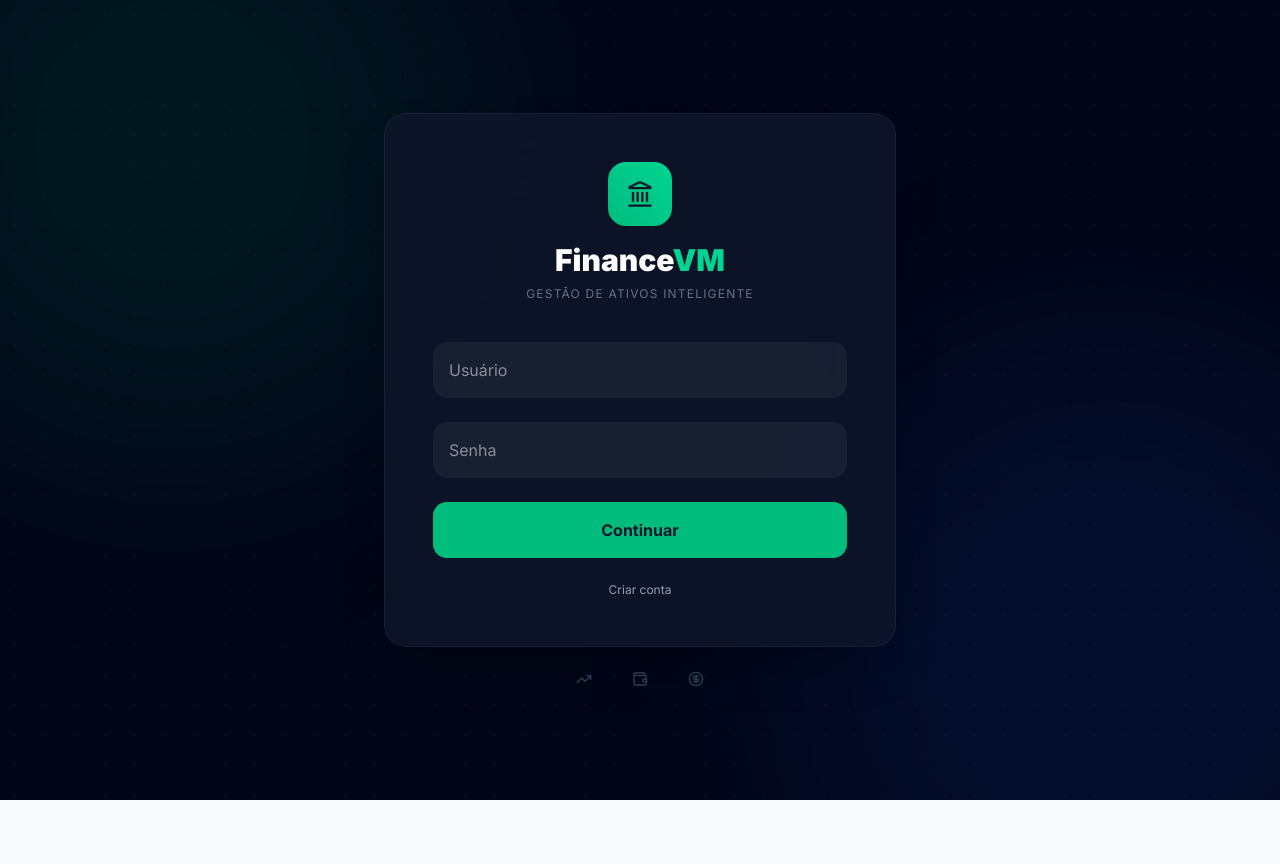
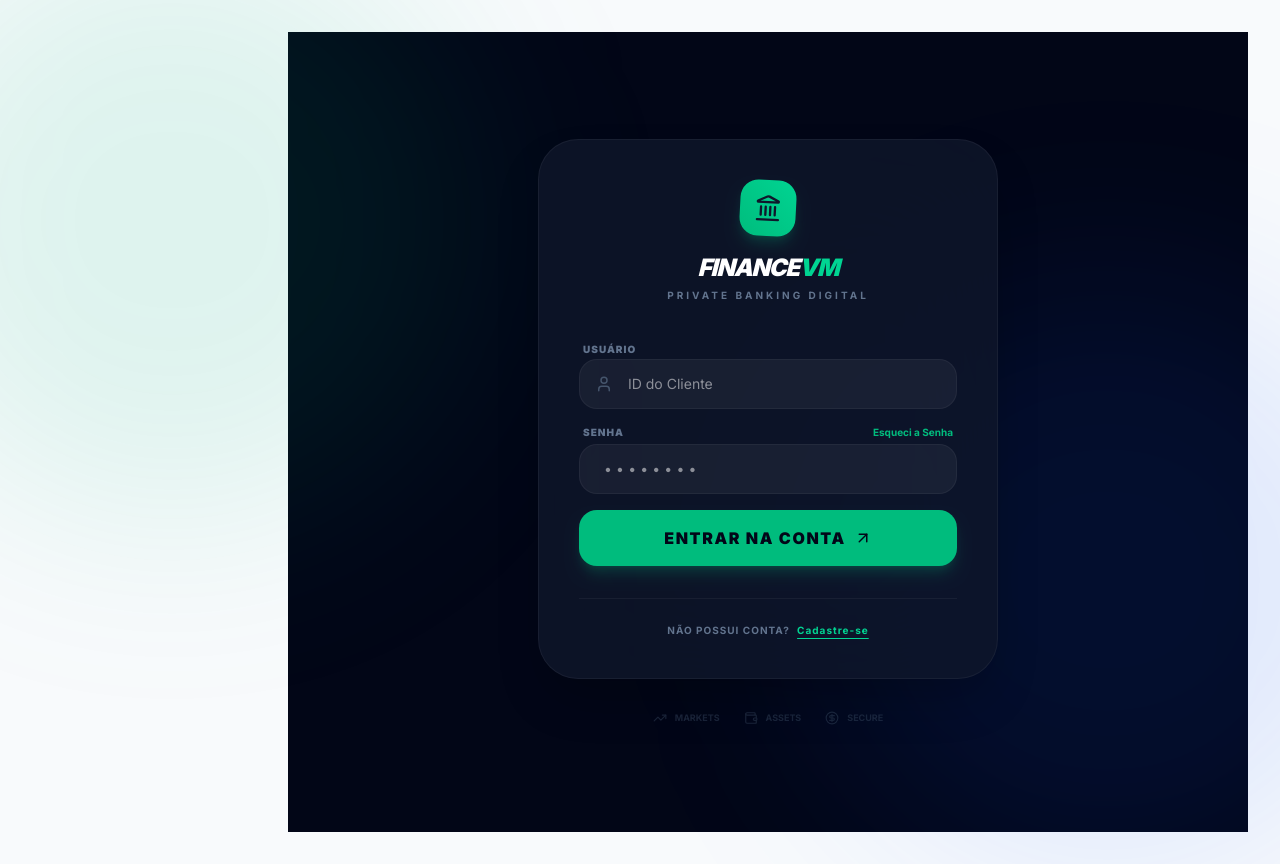
Before and after one commit to VictorrMendes/Frontend_Finances, a Next.js app: page /login in a window 1280 px wide. Before the commit the page ends 800 px from the top, so only its background shows below. Built offline with nearby package versions, Linux system fonts and the light colour scheme; no server answers.

Commit message:
feat: implementado melhorias login

```diff
--- a/src/app/login/page.tsx
+++ b/src/app/login/page.tsx
@@ -1,13 +1,12 @@
 "use client";
 
-import { useState } from "react";
+import { useState, useEffect } from "react";
 import { useRouter } from "next/navigation";
-import { User, Mail, ArrowLeft, Loader2, Wallet, TrendingUp, Landmark, ArrowUpRight, CircleDollarSign } from "lucide-react";
+import { User, Mail, ArrowLeft, Loader2, Landmark, ArrowUpRight, TrendingUp, Wallet, CircleDollarSign } from "lucide-react";
 
 type ViewState = "login" | "register" | "forgot_password";
 
 export default function LoginPage() {
-
   const [view, setView] = useState<ViewState>("login");
   const [username, setUsername] = useState("");
   const [email, setEmail] = useState("");
@@ -17,7 +16,14 @@ export default function LoginPage() {
   const [loading, setLoading] = useState(false);
 
   const router = useRouter();
-  const API_URL = process.env.NEXT_PUBLIC_API_URL || "https://victorrmendes.pythonanywhere.com";
+  const API_URL = "https://victorrmendes.pythonanywhere.com";
+
+  // Limpa possíveis travas de Service Worker ou sessões antigas ao abrir
+  useEffect(() => {
+    if ('serviceWorker' in navigator) {
+      navigator.serviceWorker.getRegistrations().then(regs => regs.forEach(r => r.unregister()));
+    }
+  }, []);
 
   const changeView = (newView: ViewState) => {
     setView(newView);
@@ -32,158 +38,121 @@ export default function LoginPage() {
 
     try {
       if (view === "login") {
-        const resposta = await fetch(`${API_URL}/api/token/`, {
+        const res = await fetch(`${API_URL}/api/token/`, {
           method: "POST",
           headers: { "Content-Type": "application/json" },
           body: JSON.stringify({ username, password }),
           credentials: "include",
         });
 
-        if (resposta.ok) {
+        if (res.ok) {
           localStorage.setItem("username", username);
           localStorage.setItem("is_logged", "true");
           router.push("/");
         } else {
-          setErro("Credenciais inválidas. Tente novamente.");
+          setErro("Credenciais inválidas ou acesso negado.");
         }
-      }
-      else if (view === "register") {
-        const resposta = await fetch(`${API_URL}/api/usuarios/registrar/`, {
+      } else if (view === "register") {
+        const res = await fetch(`${API_URL}/api/usuarios/registrar/`, {
           method: "POST",
           headers: { "Content-Type": "application/json" },
           body: JSON.stringify({ username, email, password }),
         });
-
-        if (resposta.ok) {
-          setSucesso("Conta bancária virtual criada! Acesse agora.");
+        if (res.ok) {
+          setSucesso("Conta criada! Realize o acesso.");
           changeView("login");
         } else {
-          const dadosErro = await resposta.json();
-          setErro(dadosErro.username ? dadosErro.username[0] : "Erro ao processar registro.");
+          setErro("Falha no registro. Verifique os dados.");
         }
-      }
-      else if (view === "forgot_password") {
-        const resposta = await fetch(`${API_URL}/api/usuarios/recuperar-senha/`, {
+      } else if (view === "forgot_password") {
+        const res = await fetch(`${API_URL}/api/usuarios/recuperar-senha/`, {
           method: "POST",
           headers: { "Content-Type": "application/json" },
           body: JSON.stringify({ email }),
         });
-
-        if (resposta.ok) {
-          setSucesso("Verifique sua caixa de entrada para redefinir.");
-          setTimeout(() => changeView("login"), 4000);
-        } else {
-          setErro("E-mail não encontrado em nossa base.");
-        }
+        if (res.ok) setSucesso("Instruções enviadas ao e-mail.");
+        else setErro("E-mail não localizado.");
       }
-    } catch (error) {
-      setErro("Sem conexão com o servidor financeiro.");
+    } catch (err) {
+      setErro("Erro de conexão com o servidor.");
     } finally {
       setLoading(false);
     }
   };
 
   return (
-    <div className="fixed inset-0 z-[999] w-full h-full flex items-center justify-center bg-[#020617] overflow-y-auto font-sans px-3 sm:px-4">
+    <div className="min-h-screen w-full flex flex-col items-center justify-center bg-[#020617] overflow-y-auto font-sans p-4">
+      {/* GLOW BACKGROUND */}
+      <div className="fixed top-[-10%] left-[-10%] w-[300px] sm:w-[600px] h-[300px] sm:h-[600px] bg-emerald-500/10 rounded-full blur-[100px] pointer-events-none"></div>
+      <div className="fixed bottom-[-10%] right-[-10%] w-[300px] sm:w-[600px] h-[300px] sm:h-[600px] bg-blue-600/10 rounded-full blur-[100px] pointer-events-none"></div>
 
-      {/* BACKGROUND */}
-      <div className="absolute top-[-20%] left-[-10%] w-[300px] sm:w-[600px] h-[300px] sm:h-[600px] bg-emerald-500/10 rounded-full blur-[120px]"></div>
-      <div className="absolute bottom-[-20%] right-[-10%] w-[300px] sm:w-[600px] h-[300px] sm:h-[600px] bg-blue-600/10 rounded-full blur-[120px]"></div>
+      <div className="relative z-10 w-full max-w-[460px] py-8">
+        <div className="bg-slate-900/80 backdrop-blur-3xl border border-white/5 p-6 sm:p-10 rounded-[2.5rem] shadow-2xl">
 
-      <div className="absolute inset-0 opacity-[0.02] pointer-events-none"
-        style={{
-          backgroundImage: `radial-gradient(#fff 1px, transparent 1px)`,
-          backgroundSize: '30px 30px'
-        }}
-      />
-
-      <div className="relative z-10 w-full max-w-md sm:max-w-lg">
-
-        {/* CARD */}
-        <div className="bg-slate-900/80 backdrop-blur-3xl border border-white/5 p-5 sm:p-8 lg:p-12 rounded-3xl shadow-2xl">
-
-          {/* HEADER */}
-          <div className="flex flex-col items-center mb-8 sm:mb-10 text-center">
-            <div className="w-14 h-14 sm:w-16 sm:h-16 bg-gradient-to-tr from-emerald-500 to-emerald-400 rounded-2xl flex items-center justify-center mb-4">
+          <div className="flex flex-col items-center mb-8 text-center">
+            <div className="w-14 h-14 bg-gradient-to-tr from-emerald-500 to-emerald-400 rounded-2xl flex items-center justify-center mb-4 rotate-3 shadow-lg shadow-emerald-500/20">
               <Landmark className="text-slate-900" size={28} />
             </div>
-
-            <h1 className="text-2xl sm:text-3xl font-black text-white">
-              Finance<span className="text-emerald-400">VM</span>
-            </h1>
-
-            <p className="text-slate-500 text-[10px] sm:text-xs uppercase tracking-widest mt-2">
-              Gestão de Ativos Inteligente
-            </p>
+            <h1 className="text-2xl font-black text-white italic tracking-tighter">FINANCE<span className="text-emerald-400">VM</span></h1>
+            <p className="text-slate-500 text-[10px] uppercase tracking-[0.3em] mt-1 font-bold">Private Banking Digital</p>
           </div>
 
-          {/* ALERTAS */}
-          {erro && <div className="text-red-400 text-xs mb-4">{erro}</div>}
-          {sucesso && <div className="text-emerald-400 text-xs mb-4">{sucesso}</div>}
+          {erro && <div className="bg-red-500/10 border-l-4 border-red-500 text-red-400 p-3 rounded-r-xl text-[11px] font-bold mb-6 animate-pulse">{erro}</div>}
+          {sucesso && <div className="bg-emerald-500/10 border-l-4 border-emerald-500 text-emerald-400 p-3 rounded-r-xl text-[11px] font-bold mb-6">{sucesso}</div>}
 
-          <form onSubmit={handleSubmit} className="space-y-4 sm:space-y-6">
-
+          <form onSubmit={handleSubmit} className="space-y-4">
             {(view === "login" || view === "register") && (
-              <input
-                type="text"
-                required
-                className="w-full p-3 sm:p-4 rounded-xl bg-white/5 text-white text-sm sm:text-base"
-                placeholder="Usuário"
-                value={username}
-                onChange={(e) => setUsername(e.target.value)}
-              />
+              <div className="space-y-1">
+                <label className="text-[10px] font-black text-slate-500 uppercase tracking-widest ml-1">Usuário</label>
+                <div className="relative group">
+                  <User className="absolute left-4 top-1/2 -translate-y-1/2 text-slate-600 group-focus-within:text-emerald-400 transition-colors" size={18} />
+                  <input type="text" required value={username} onChange={(e) => setUsername(e.target.value)}
+                    className="w-full pl-12 pr-4 py-3.5 bg-white/5 border border-white/5 rounded-2xl text-white text-sm focus:outline-none focus:border-emerald-500/50 transition-all" placeholder="ID do Cliente" />
+                </div>
+              </div>
             )}
 
             {(view === "register" || view === "forgot_password") && (
-              <input
-                type="email"
-                required
-                className="w-full p-3 sm:p-4 rounded-xl bg-white/5 text-white text-sm sm:text-base"
-                placeholder="Email"
-                value={email}
-                onChange={(e) => setEmail(e.target.value)}
-              />
+              <div className="space-y-1">
+                <label className="text-[10px] font-black text-slate-500 uppercase tracking-widest ml-1">E-mail</label>
+                <div className="relative group">
+                  <Mail className="absolute left-4 top-1/2 -translate-y-1/2 text-slate-600 group-focus-within:text-emerald-400 transition-colors" size={18} />
+                  <input type="email" required value={email} onChange={(e) => setEmail(e.target.value)}
+                    className="w-full pl-12 pr-4 py-3.5 bg-white/5 border border-white/5 rounded-2xl text-white text-sm focus:outline-none focus:border-emerald-500/50 transition-all" placeholder="cliente@email.com" />
+                </div>
+              </div>
             )}
 
             {(view === "login" || view === "register") && (
-              <input
-                type="password"
-                required
-                className="w-full p-3 sm:p-4 rounded-xl bg-white/5 text-white text-sm sm:text-base"
-                placeholder="Senha"
-                value={password}
-                onChange={(e) => setPassword(e.target.value)}
-              />
+              <div className="space-y-1">
+                <div className="flex justify-between items-center px-1">
+                  <label className="text-[10px] font-black text-slate-500 uppercase tracking-widest">Senha</label>
+                  {view === "login" && <button type="button" onClick={() => changeView("forgot_password")} className="text-[10px] font-bold text-emerald-500">Esqueci a Senha</button>}
+                </div>
+                <input type="password" required value={password} onChange={(e) => setPassword(e.target.value)}
+                  className="w-full px-6 py-3.5 bg-white/5 border border-white/5 rounded-2xl text-white text-sm tracking-[0.3em] focus:outline-none focus:border-emerald-500/50 transition-all" placeholder="••••••••" />
+              </div>
             )}
 
-            <button
-              type="submit"
-              disabled={loading}
-              className="w-full py-3 sm:py-4 bg-emerald-500 text-slate-900 rounded-xl font-bold flex items-center justify-center gap-2"
-            >
-              {loading ? <Loader2 className="animate-spin" /> : "Continuar"}
+            <button type="submit" disabled={loading} className="w-full bg-emerald-500 hover:bg-emerald-400 text-slate-950 py-4 rounded-2xl font-black uppercase tracking-widest transition-all shadow-lg shadow-emerald-500/20 flex items-center justify-center gap-2 active:scale-95 disabled:opacity-50">
+              {loading ? <Loader2 className="animate-spin" size={20} /> : <>{view === "login" ? "Entrar na Conta" : view === "register" ? "Abrir Conta" : "Recuperar"} <ArrowUpRight size={18} /></>}
             </button>
-
           </form>
 
-          {/* LINKS */}
-          <div className="mt-6 text-center text-xs text-slate-400">
+          <div className="mt-8 pt-6 border-t border-white/5 text-center">
             {view === "login" ? (
-              <button onClick={() => changeView("register")}>Criar conta</button>
+              <p className="text-slate-500 text-[10px] font-bold uppercase tracking-widest">Não possui conta? <button onClick={() => changeView("register")} className="text-emerald-400 underline underline-offset-4 ml-1 transition-colors">Cadastre-se</button></p>
             ) : (
-              <button onClick={() => changeView("login")}>Voltar</button>
+              <button onClick={() => changeView("login")} className="text-slate-400 text-[10px] font-bold uppercase tracking-widest flex items-center justify-center gap-2 mx-auto"><ArrowLeft size={14} /> Voltar</button>
             )}
           </div>
-
         </div>
 
-        {/* FOOTER */}
-        <div className="mt-6 flex justify-center gap-6 sm:gap-10 text-slate-700 flex-wrap">
-          <TrendingUp size={16} />
-          <Wallet size={16} />
-          <CircleDollarSign size={16} />
+        <div className="mt-8 flex justify-center gap-6 text-slate-700 opacity-50 flex-wrap">
+          <div className="flex items-center gap-2"><TrendingUp size={14} /><span className="text-[9px] font-bold uppercase">Markets</span></div>
+          <div className="flex items-center gap-2"><Wallet size={14} /><span className="text-[9px] font-bold uppercase">Assets</span></div>
+          <div className="flex items-center gap-2"><CircleDollarSign size={14} /><span className="text-[9px] font-bold uppercase">Secure</span></div>
         </div>
-
       </div>
     </div>
   );
```
Also changed, not shown: src/lib/apiClient.ts (+18 -10 lines).
